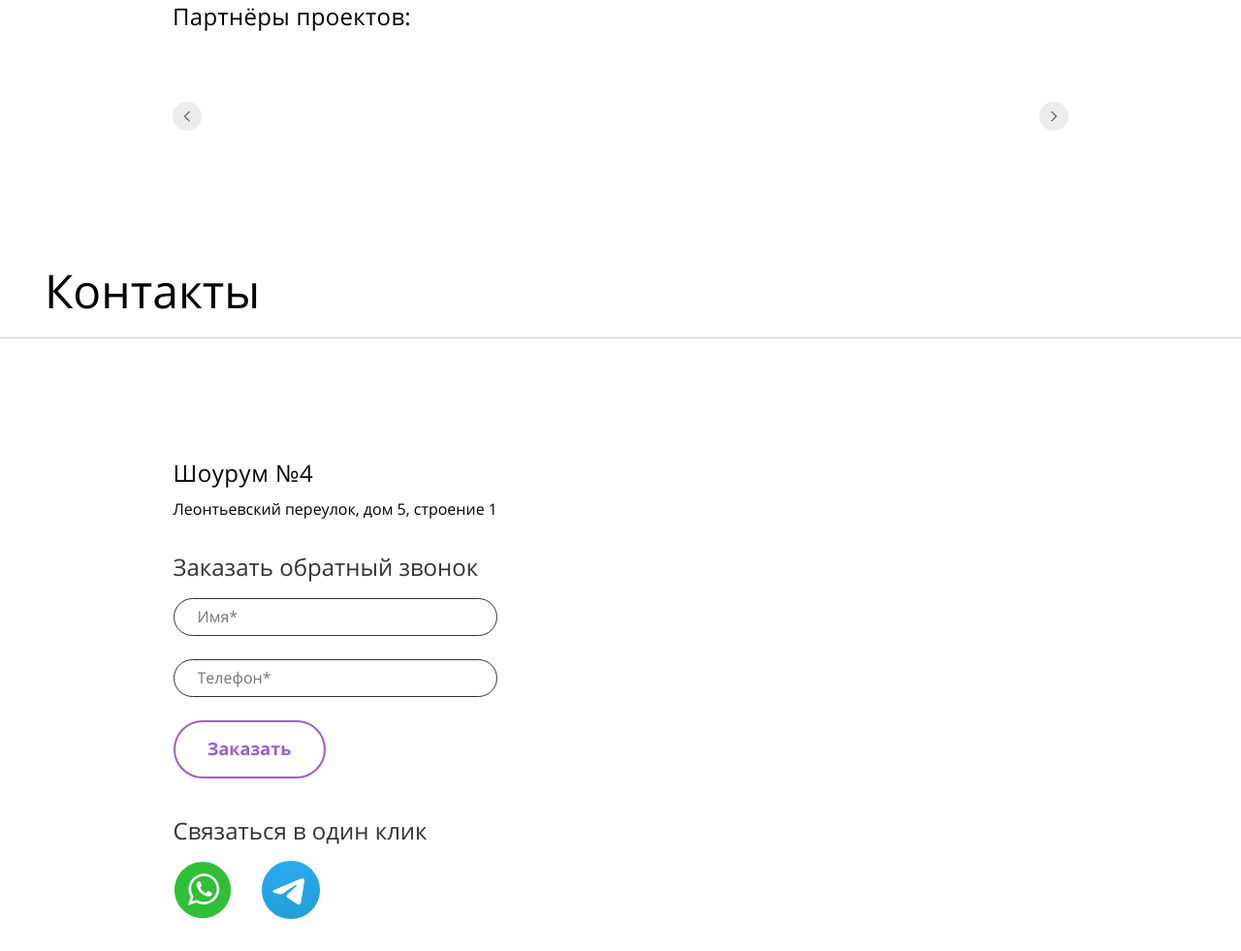
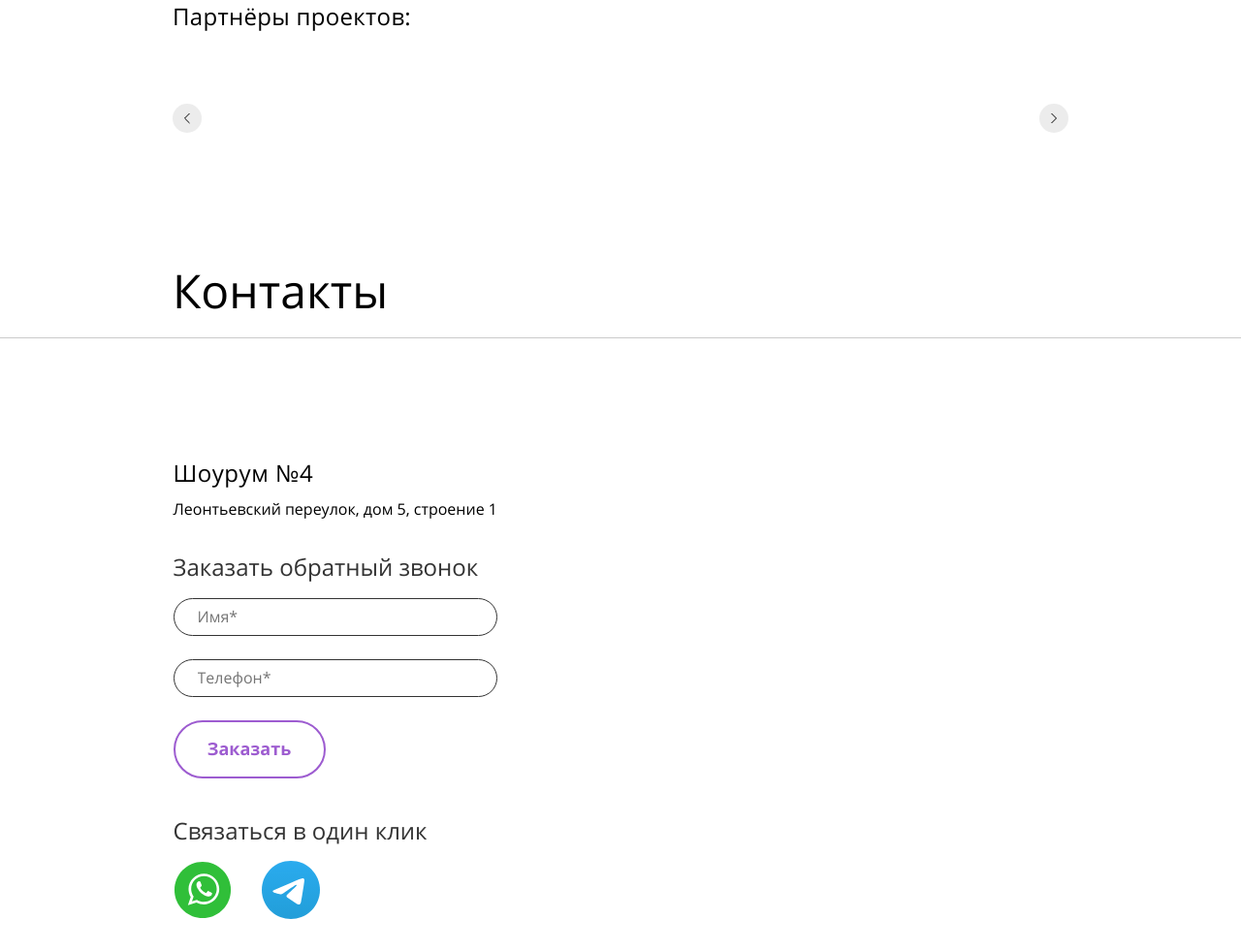
Before and after one commit to ElenaYagodkina/CourseWork, a plain HTML site: page course-work-1/index.html in a window 1280 px wide. Shown: the part 5682-6663 px from the top of the page at 97% size. Drawn offline with Linux system fonts and the light colour scheme; files whose address does not match are found by name.

Commit message:
corrected7

```diff
--- a/course-work-1/css/contacts.css
+++ b/course-work-1/css/contacts.css
@@ -177,14 +177,12 @@
 
     .contacts__heading {
         margin-bottom: 18px;
-        padding-left: 14px;
         padding-top: 52px;
     }
 
     .contacts__address {
         font-size: 13px;
         margin-bottom: 19px;
-        padding-left: 14px;
         padding-top: 4px;
     }
 
@@ -198,7 +196,6 @@
     }
 
     .contacts__name {
-        padding-left: 14px;
         font-size: 18px;
     }
 
@@ -256,7 +253,6 @@
 
     .contacts__heading {
         margin-bottom: 21px;
-        padding-left: 46px;
         padding-top: 88px;
     }
 
@@ -322,10 +318,6 @@
         margin-left: 0;
     }
 
-    .contacts__heading {
-        padding-left: 46px;
-    }
-
     .contacts__connect {
         margin-bottom: 18px;
     }
@@ -359,7 +351,6 @@
 
     .contacts__heading {
         margin-bottom: 21px;
-        padding-left: 156px;
         padding-top: 88px;
     }
 
--- a/course-work-1/css/project.css
+++ b/course-work-1/css/project.css
@@ -240,7 +240,7 @@
   .partners-button-next {
     width: 30px;
     height: 30px;
-    top: -50px;
+    top: -207px;
     background-size: 12px 12px;
   }
 
@@ -290,7 +290,7 @@
 
   .partners-button-prev,
   .partners-button-next {
-    top: -65px;
+    top: -227px;
   }
 
   .partners-button-next {
@@ -322,7 +322,7 @@
 
   .partners-button-prev,
   .partners-button-next {
-    top: -79px;
+    top: -241px;
   }
 
   .partners-heading {
@@ -355,7 +355,7 @@
   .partners-button-next {
     width: 30px;
     height: 30px;
-    top: -90px;
+    top: -253px;
   }
 
   .partners-button-next {
--- a/course-work-1/js/contact-gallery.js
+++ b/course-work-1/js/contact-gallery.js
@@ -3,7 +3,7 @@ document.addEventListener('DOMContentLoaded', function () {
 //let screenWidth320 = window.matchMedia('(max-width: 320px)');
 
 if (document.documentElement.clientWidth > 300) {
-    document.querySelector('.project').after(document.querySelector('.contacts__heading'));
+    document.querySelector('.project-swiper').after(document.querySelector('.contacts__heading'));
 }
 
 if (document.documentElement.clientWidth < 700) {
```
Also changed, not shown: course-work-1/index.html (line endings or trailing spaces).
